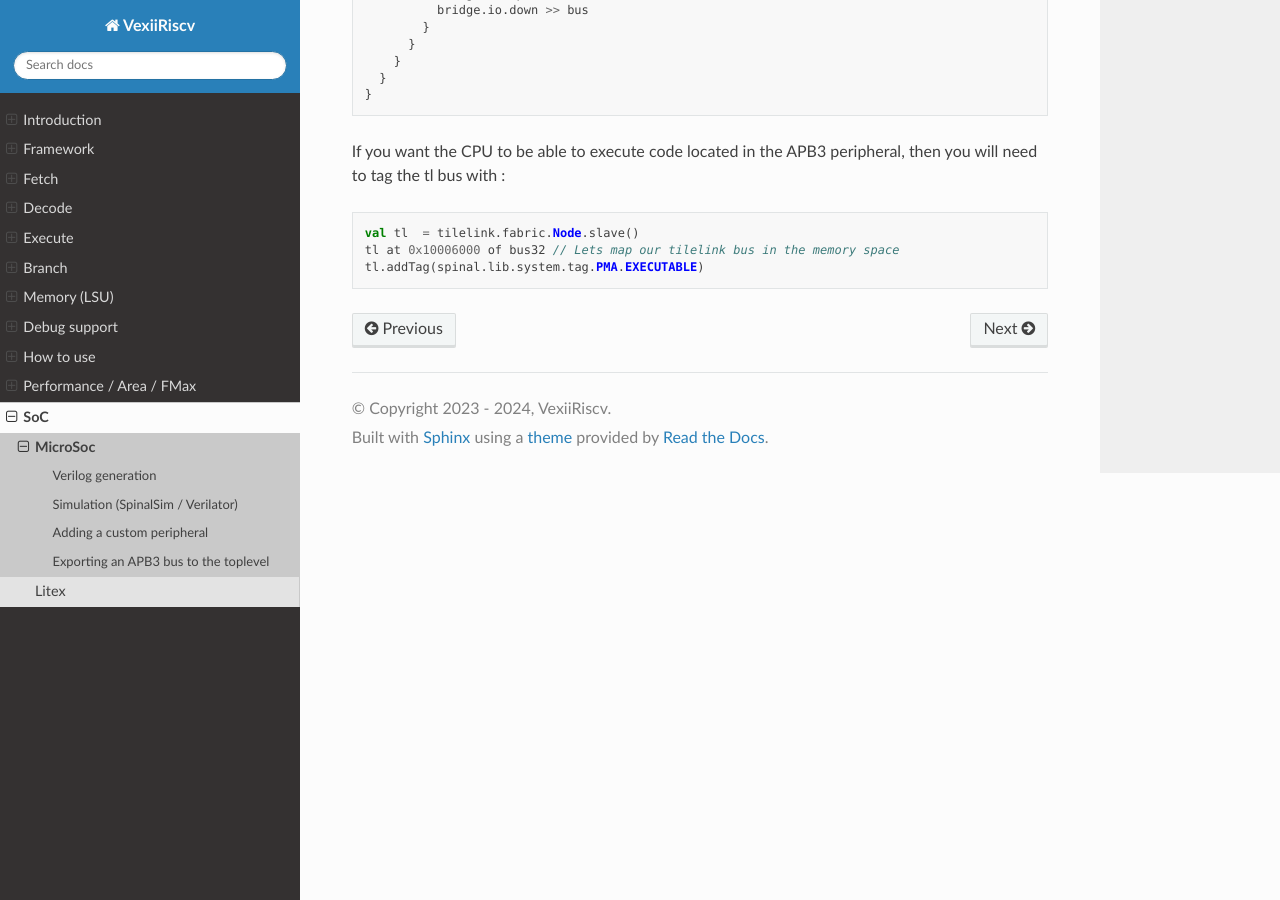
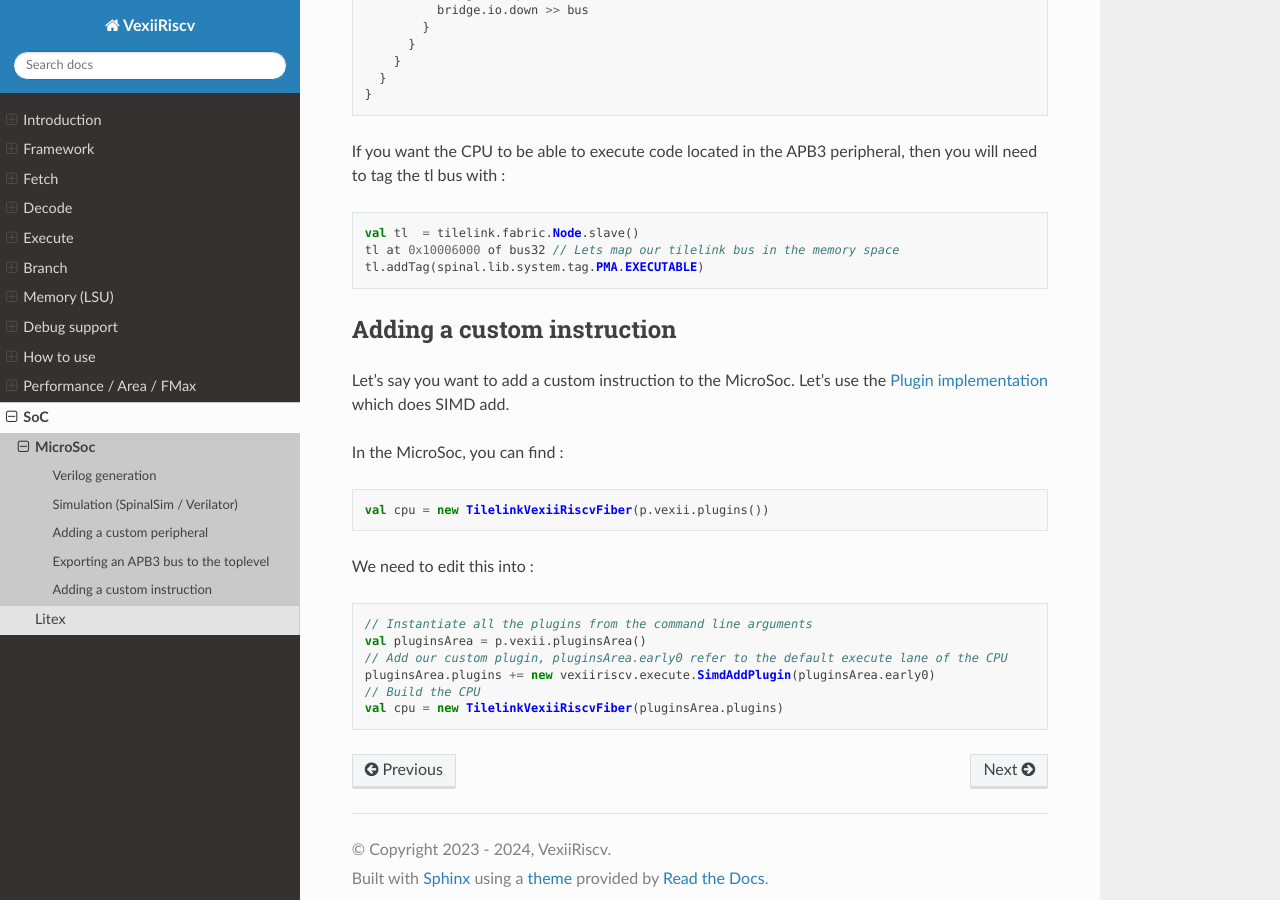
Before and after one commit to SpinalHDL/VexiiRiscv-RTD, a Sphinx documentation site: the page built from source/VexiiRiscv/Soc/microsoc.rst, in a window 1280 px wide and 900 px high, scrolled down 4614 px. Built offline with Sphinx 7.4.7 and the Read the Docs theme 3.1.0, drawn with Linux system fonts in a browser that asks for light colours.

Commit message:
Add doc about how to add a custom VexiiRiscv plugin to MicroSoc

```diff
--- a/source/VexiiRiscv/Execute/custom.rst
+++ b/source/VexiiRiscv/Execute/custom.rst
@@ -20,6 +20,8 @@ For instance the Plugin configuration could be :
     plugins += new IntFormatPlugin("lane0")
     plugins += new BranchPlugin(early0, aluAt = 0, jumpAt = relaxedBranch.toInt, wbAt = 0)
     plugins += new SimdAddPlugin(early0) // <- We will implement this plugin
+
+.. _custom_plugin_impl:
 
 Plugin implementation
 ^^^^^^^^^^^^^^^^^^^^^
--- a/source/VexiiRiscv/Soc/microsoc.rst
+++ b/source/VexiiRiscv/Soc/microsoc.rst
@@ -168,3 +168,25 @@ If you want the CPU to be able to execute code located in the APB3 peripheral, t
             val tl  = tilelink.fabric.Node.slave()
             tl at 0x10006000 of bus32 // Lets map our tilelink bus in the memory space
             tl.addTag(spinal.lib.system.tag.PMA.EXECUTABLE)
+
+Adding a custom instruction
+^^^^^^^^^^^^^^^^^^^^^^^^^^^^^^^^^^^
+
+Let's say you want to add a custom instruction to the MicroSoc. Let's use the :ref:`custom_plugin_impl` which does SIMD add.
+
+In the MicroSoc, you can find :
+
+.. code:: scala
+
+    val cpu = new TilelinkVexiiRiscvFiber(p.vexii.plugins())
+
+We need to edit this into :
+
+.. code:: scala
+
+    // Instantiate all the plugins from the command line arguments
+    val pluginsArea = p.vexii.pluginsArea()
+    // Add our custom plugin, pluginsArea.early0 refer to the default execute lane of the CPU
+    pluginsArea.plugins += new vexiiriscv.execute.SimdAddPlugin(pluginsArea.early0)
+    // Build the CPU
+    val cpu = new TilelinkVexiiRiscvFiber(pluginsArea.plugins)
```
